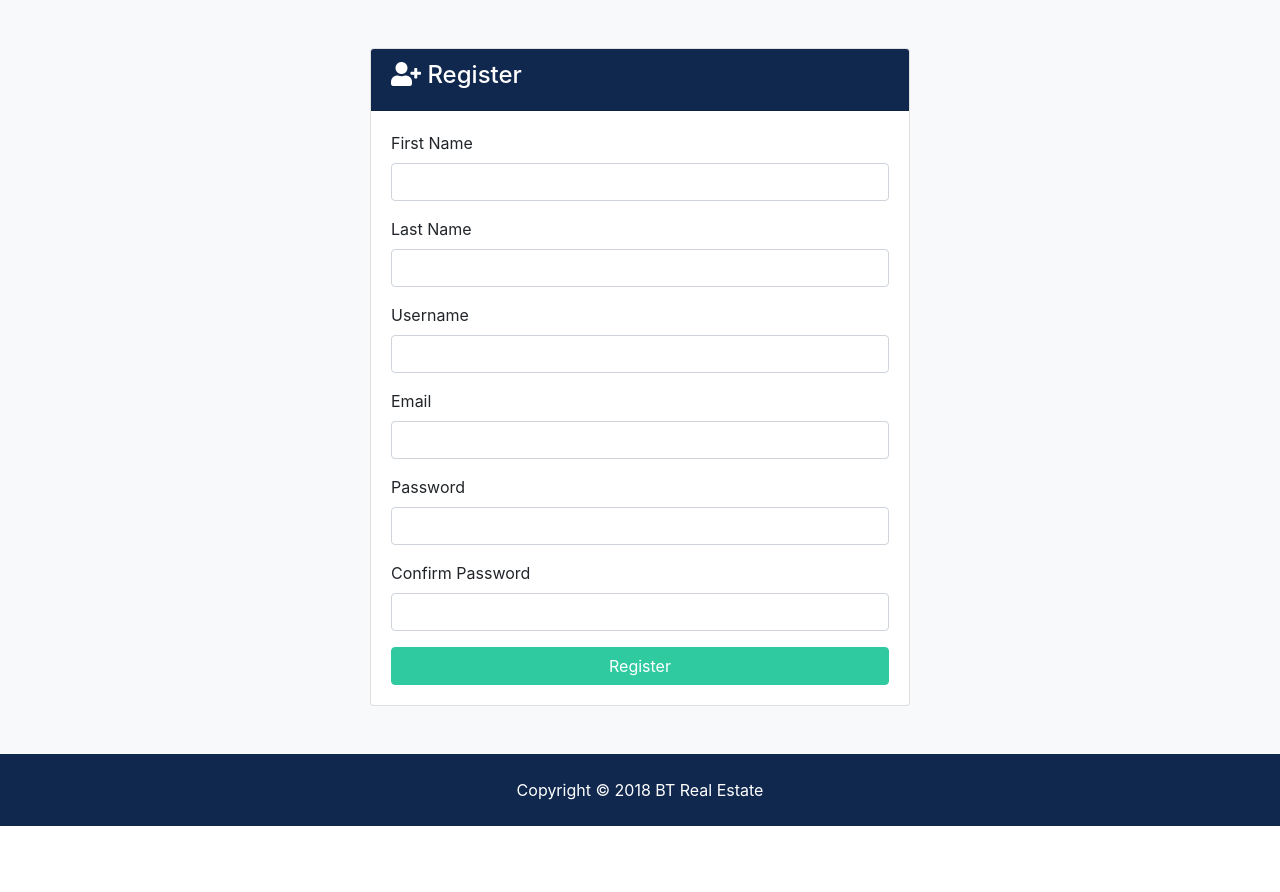
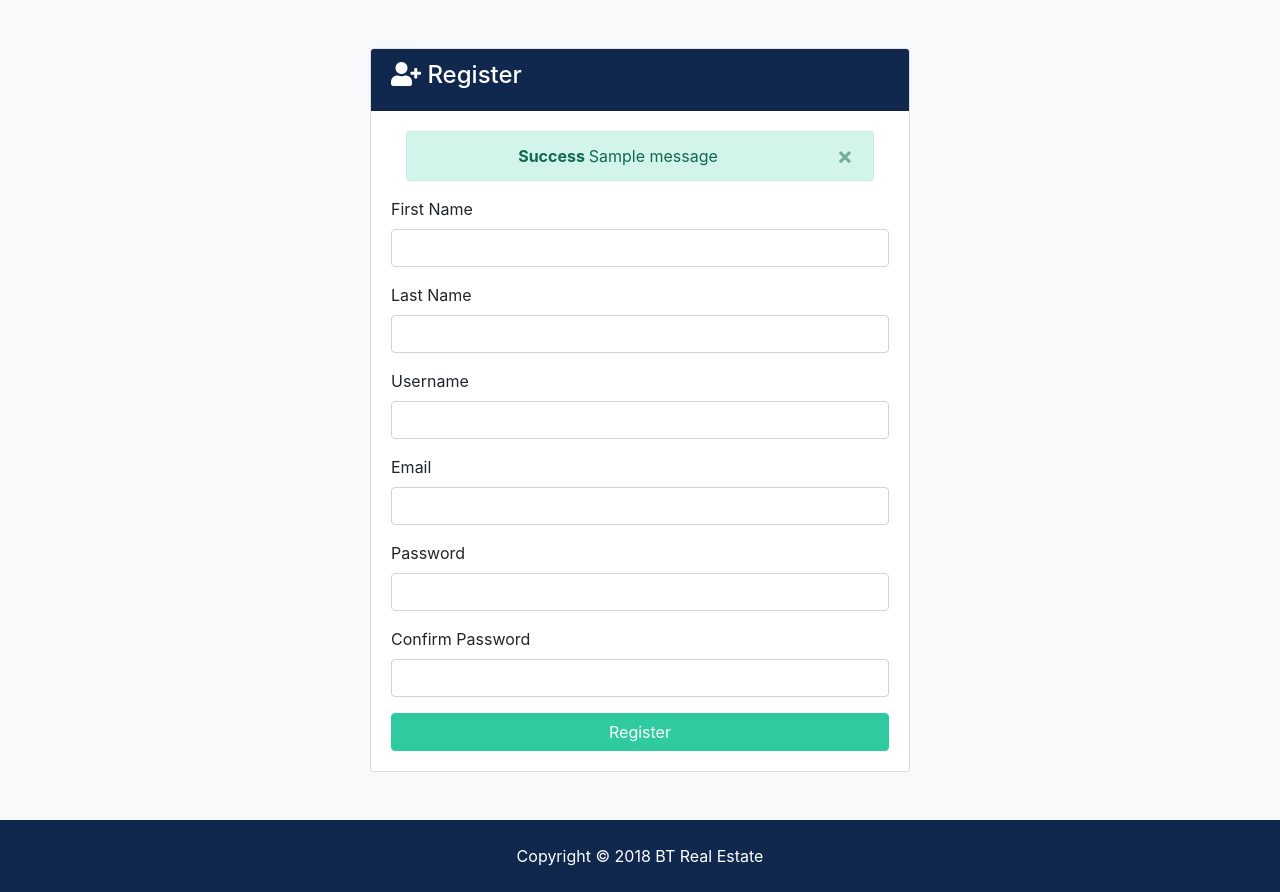
Before and after one commit to muditabaid/RentHouse-1, a Django app: page /accounts/register in a window 1280 px wide. Shown: the part 128-1020 px from the top of the page. Before the commit the page ends 954 px from the top, so only its background shows below. Run offline with Django 3.2, Linux system fonts and the light colour scheme; tables that the repository leaves empty hold one stand-in row (values such as "Sample post"); one stand-in notice (Sample message) is shown; parts of the project's set-up code (start-up, migrations or seed data) failed here and were passed over; some libraries are stand-ins or nearby versions.

Commit message:
Added dbsqlite

```diff
--- a/accounts/views.py
+++ b/accounts/views.py
@@ -1,5 +1,6 @@
 from django.shortcuts import render, redirect
 from django.http import HttpResponse
+from django.contrib import messages
 from django.contrib.auth.models import User, auth
 # Create your views here.
 def login(request):
@@ -11,7 +12,8 @@ def login(request):
             auth.login(request, user)
             return redirect('dashboard')
         else:
-            return redirect('register')
+            messages.error(request,'User does not exist')
+            return redirect('login')
         return
     else:
         return render(request,'accounts/login.html')
@@ -24,16 +26,19 @@ def register(request):
         password = request.POST['password']
         password2 = request.POST['password2']
         if password == password2:
-            if User.objects.filter(username=username).exists():
+             if User.objects.filter(username=username).exists():
+                messages.error(request,'User already esists')
                 return redirect('register')
-            else:
+             else:
                 if User.objects.filter(email=email).exists():
+                    messages.error(request,'Email already exists')
                     return redirect('register')
                 else:
                     user = User.objects.create_user(username=username, password=password, email=email,first_name=first_name,last_name=last_name)
                     user.save()
                     return redirect('login')
         else:
+            messages.error(request,'Password does not match')
             return redirect('register')
 
 
--- a/btre/settings.py
+++ b/btre/settings.py
@@ -138,3 +138,9 @@ STATICFILES_DIRS = [
 # Media Folder Settings
 MEDIA_ROOT =os.path.join(BASE_DIR, 'media')
 MEDIA_URL='/media/'
+
+from django.contrib.messages import constants as messages
+MESSAGE_TAGS ={
+    messages.ERROR: 'danger',
+
+}
--- a/pages/views.py
+++ b/pages/views.py
@@ -22,7 +22,8 @@ def index(request):
         if price:
             listings = listings.filter(price__lte=price)
     context = {
-        'listings': listings
+        'listings': listings,
+        'values': request.GET
     }
     return render(request,'pages/index.html',context)
 
--- a/templates/accounts/login.html
+++ b/templates/accounts/login.html
@@ -10,6 +10,8 @@
                 <i class="fas fa-sign-in-alt"></i> Login</h4>
             </div>
             <div class="card-body">
+                {% include 'partials/_alerts.html' %}
+
                 <form action="{% url 'login' %}" method="POST">
                     {% csrf_token %}
                 <div class="form-group">
--- a/templates/accounts/register.html
+++ b/templates/accounts/register.html
@@ -10,6 +10,7 @@
                 <i class="fas fa-user-plus"></i> Register</h4>
             </div>
             <div class="card-body">
+                {% include 'partials/_alerts.html' %}
                 <form action="{% url 'register' %}" method="POST">
                         {% csrf_token %}
                     <div class="form-group">
--- a/templates/pages/index.html
+++ b/templates/pages/index.html
@@ -18,12 +18,12 @@
                   <div class="form-row">
                     <div class="col-md-4 mb-3">
                       <label class="sr-only">Keywords</label>
-                      <input type="text" name="keywords" class="form-control" placeholder="Keyword (Pool, Garage, etc)">
+                      <input type="text" name="keywords" class="form-control" placeholder="Keyword (Pool, Garage, etc) " values="{{values.keywords}}">
                     </div>
 
                     <div class="col-md-4 mb-3">
                       <label class="sr-only">City</label>
-                      <input type="text" name="city" class="form-control" placeholder="City">
+                      <input type="text" name="city" class="form-control" placeholder="City" values="{{values.city}}">
                     </div>
 
                     <div class="col-md-4 mb-3">
--- /dev/null
+++ b/templates/partials/_alerts.html
@@ -0,0 +1,20 @@
+{% if messages %}
+  {% for message in messages %}
+    <div id="message" class="container">
+      <div class="alert alert-{{ message.tags }} alert-dismissible text-center" role="alert">
+          <button type="button" class="close" data-dismiss="alert">
+            <span aria-hidden="true">&times;</span>
+          </button>
+          <strong>
+              {% if message.level == DEFAULT_MESSAGE_LEVELS.ERROR %}
+                Error
+              {% else %}
+                    {{message.tags|title}}
+              {% endif %}
+            </strong>
+
+            {{message}}
+      </div>
+    </div>
+    {% endfor %}
+    {% endif %}
```
Also changed, not shown: templates/listings/listing.html (+5 -2 lines), db.sqlite3 (added), media/photos/2018/12/01/home-inside-2_HDzHekE.jpg (added), media/photos/2018/12/01/home-inside-5.jpg (added), 1 other file.
